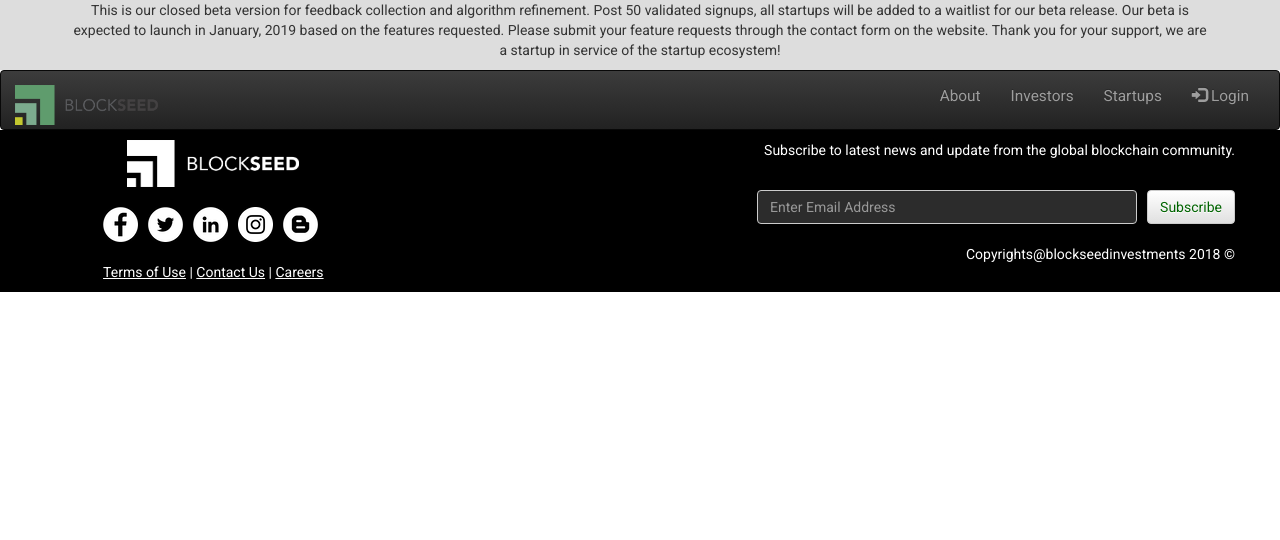
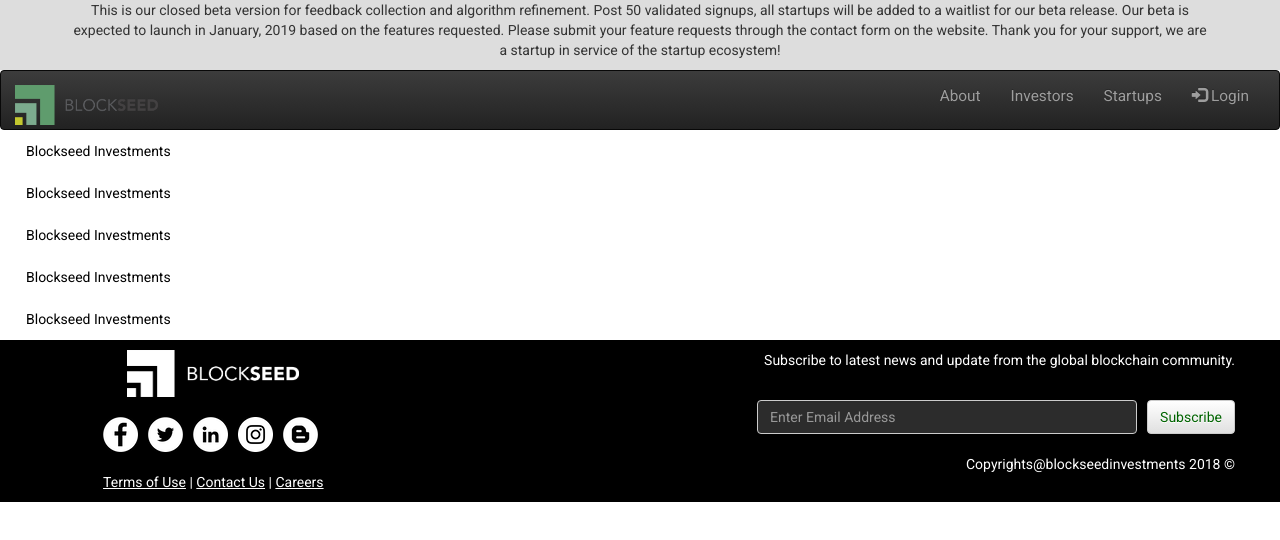
Before and after one commit to skgrehli/ractjs-reduce-sample, a React (Create React App) app in the folder client/: page /collapsible in a window 1280 px wide. Shown: the top 540 px of the page. Built offline with nearby package versions, Linux system fonts and the light colour scheme.

Commit message:
WIP - CollapsibleComponent and StartupList

```diff
--- a/client/src/App.js
+++ b/client/src/App.js
@@ -4,6 +4,7 @@
 import Header from './components/Header/Header.js';
 import Footer from './components/Footer/Footer.js';
 import { SignInForm, SignUpForm, SignUpFollowForm, ForgotPassword } from './Auth';
+import { StartupList } from './components/UserDetails';
 import { LeftSideNavPanel, RefineSearch, PeerReview } from './components/SidePanels';
 import { Ratings } from './components/Dashboard';
 import './App.css';
@@ -30,6 +31,7 @@
                 <Route path="/left-nav" component={LeftSideNavPanel} />
                 <Route path="/refine-search" component={RefineSearch} />
                 <Route path="/peer-review" component={PeerReview} />
+                <Route path="/collapsible" component={StartupList} />
       		  </Switch>
   			    <Footer />
 			    </div>
--- /dev/null
+++ b/client/src/components/UserDetails/CollapsiblComponent.js
@@ -0,0 +1,70 @@
+import React, { Component } from 'react';
+import Collapsible from 'react-collapsible';
+import './Collapsible.css';
+
+/*TODO:
+1. Modify acc to design (CSS)
+2. Find a way to add image to trigger
+3. Add a arrow button --> shows square box currently
+*/
+
+class CollapsiblComponent extends Component {
+
+  render() {
+    return(
+ 		<div class="container-fluid">
+    		<Collapsible trigger="Blockseed Investments">
+	    		<div class="container-fluid">
+					<div class="row">
+						<div class="col-xs-12 col-sm-12 col-md-4 col-lg-4">
+					        <p>INVESTMENT STAGE</p>
+					    </div>
+					    <div class="col-xs-12 col-sm-12 col-md-4 col-lg-4">
+					        <p>SECTOR</p>
+  						</div>
+  						<div class="col-xs-12 col-sm-12 col-md-4 col-lg-4">
+					        <p>INDUSTRY</p>
+  						</div>
+      				</div>
+      				<div class="row">
+						<div class="col-xs-12 col-sm-12 col-md-4 col-lg-4">
+					        <p>Pre-Seed</p>
+					    </div>
+					    <div class="col-xs-12 col-sm-12 col-md-4 col-lg-4">
+					        <p>Tech</p>
+  						</div>
+  						<div class="col-xs-12 col-sm-12 col-md-4 col-lg-4">
+					        <p>Blockchain</p>
+  						</div>
+      				</div>
+      				<div class="row">
+						<div class="col-xs-12 col-sm-12 col-md-4 col-lg-4">
+					        <p></p>
+					    </div>
+					    <div class="col-xs-12 col-sm-12 col-md-4 col-lg-4">
+					        <p></p>
+  						</div>
+  						<div class="col-xs-12 col-sm-12 col-md-4 col-lg-4">
+					        <p>Automotive</p>
+  						</div>
+      				</div>
+      				<div class="row">
+						<div class="col-xs-12 col-sm-12 col-md-4 col-lg-4">
+					        <p></p>
+					    </div>
+					    <div class="col-xs-12 col-sm-12 col-md-4 col-lg-4">
+					        <p></p>
+  						</div>
+  						<div class="col-xs-12 col-sm-12 col-md-4 col-lg-4">
+					        <p>Technology</p>
+  						</div>
+      				</div>
+      			</div>
+      		</Collapsible>
+ 		</div>
+    )
+  }
+
+}
+
+export default CollapsiblComponent;
--- /dev/null
+++ b/client/src/components/UserDetails/Collapsible.css
@@ -0,0 +1,60 @@
+.Collapsible {
+  background-color: white; }
+
+.Collapsible__contentInner {
+  padding: 10px;
+  border: 1px solid #ebebeb;
+  border-top: 0;
+  background: #d3d3d3;
+}
+
+.Collapsible__contentInner p {
+  margin-bottom: 10px;
+  font-size: 14px;
+  line-height: 20px;
+  text-align: left;
+}
+
+.Collapsible__contentInner p:last-child {
+  margin-bottom: 0; }
+
+.Collapsible__trigger {
+  display: block;
+  font-weight: 400;
+  text-decoration: none;
+  text-align: left;
+  color: #FFFFFF;
+  position: relative;
+  border: 1px solid white;
+  padding: 10px;
+  background: #FFFFFF;
+  color: black }
+
+.Collapsible__trigger:after {
+  font-family: 'Roboto';
+  content: '\f107';
+  position: absolute;
+  right: 10px;
+  top: 10px;
+  display: block;
+  transition: transform 300ms; }
+
+.Collapsible__trigger.is-open:after {
+  transform: rotateZ(180deg); }
+
+.Collapsible__trigger.is-disabled {
+  opacity: 0.5;
+  background-color: grey; }
+
+.CustomTriggerCSS {
+  background-color: lightcoral;
+  transition: background-color 200ms ease; }
+
+.CustomTriggerCSS--open {
+  background-color: darkslateblue; }
+
+.Collapsible__custom-sibling {
+  padding: 5px;
+  font-size: 12px;
+  background-color: #CBB700;
+  color: black; }
--- /dev/null
+++ b/client/src/components/UserDetails/StartupList/StartupList.js
@@ -0,0 +1,20 @@
+import React, { Component } from 'react';
+import { CollapsiblComponent } from '../../UserDetails';
+
+// WIP Initial commit for StartupList
+
+class StartupList extends Component {
+	render() {
+		return(
+			<div>
+				<CollapsiblComponent />
+				<CollapsiblComponent />
+				<CollapsiblComponent />
+				<CollapsiblComponent />
+				<CollapsiblComponent />
+			</div>
+			);
+	}
+}
+
+export default StartupList;
--- /dev/null
+++ b/client/src/components/UserDetails/index.js
@@ -0,0 +1,2 @@
+export { default as CollapsiblComponent } from './CollapsiblComponent.js';
+export { default as StartupList } from './StartupList/StartupList.js';
```
